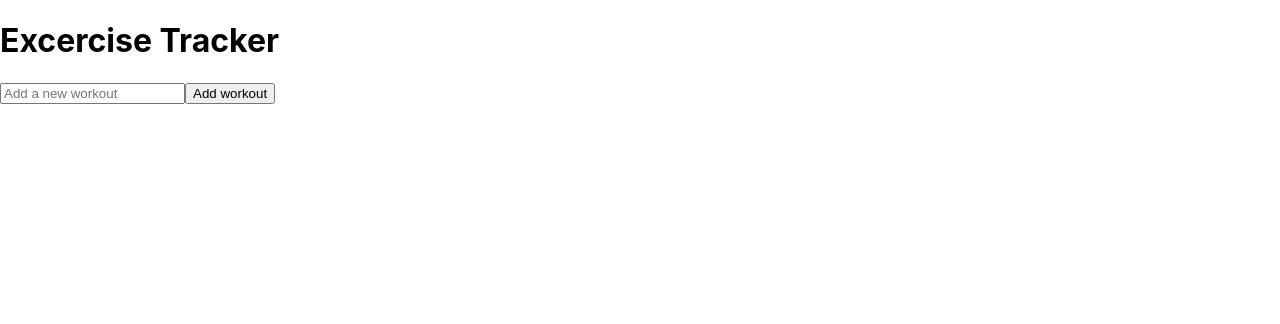
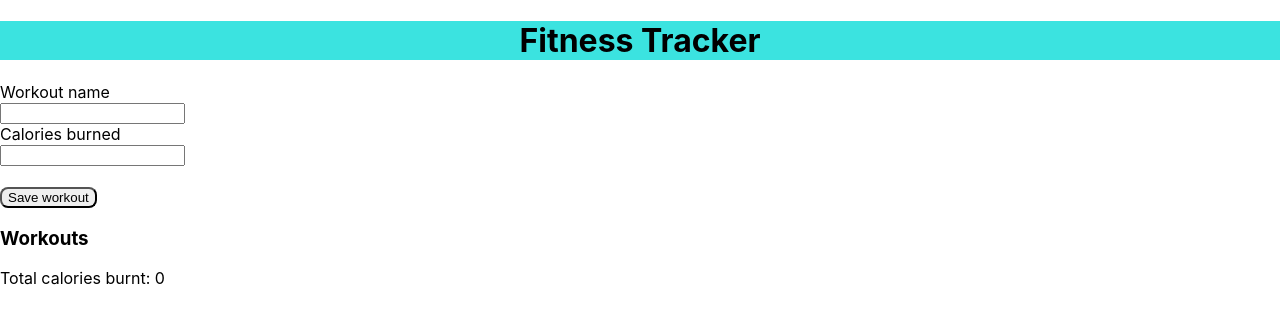
Before and after one commit to paigelowee/SimplyDoProject, a React (Create React App) app: page / in a window 1280 px wide. Shown: the top 324 px of the page. Built offline with nearby package versions, Linux system fonts and the light colour scheme.

Commit message:
totalcalsnotworking

```diff
--- a/src/App.css
+++ b/src/App.css
@@ -1,10 +1,7 @@
 .App {
   text-align: center;
-}
-
-.App-logo {
-  animation: App-logo-spin infinite 20s linear;
-  height: 40vmin;
+  font-color:red;
+  background-color: #3BE3E0;
 }
 
 .App-header {
@@ -18,15 +15,21 @@
   color: white;
 }
 
-.App-link {
-  color: #61dafb;
+.button{
+    border-radius: 8px;
+    -webkit-transition-duration: 0.4s; /* Safari */
+    transition-duration: 0.4s;
 }
 
-@keyframes App-logo-spin {
-  from {
-    transform: rotate(0deg);
-  }
-  to {
-    transform: rotate(360deg);
-  }
+.button:hover {
+  background-color: teal; /* Green */
+  color: white;
 }
+
+.addworkout{
+  float: center;
+}
+
+.workouts{
+  float: left;
+}
--- a/src/App.js
+++ b/src/App.js
@@ -6,7 +6,7 @@ class App extends Component {
   render() {
     return (
       <div>
-        <h1>Excercise Tracker</h1>
+        <h1 class= 'App'>Fitness Tracker</h1>
         <ExerciseTracker />
       </div>
     );
--- a/src/ExerciseTracker.js
+++ b/src/ExerciseTracker.js
@@ -1,43 +1,59 @@
 import React from 'react';
 import Workout from './Workout';
-
+import moment from 'moment'
+import uuid from 'uuid'
+import './App.css';
 
 class ExerciseTracker extends React.Component {
 
   constructor(props) {
     super(props);
-		this.state = { workouts: [], newWorkout: '' };
+		this.state = { workouts: [],
+                   newWorkout: '',
+                  newcalories:'',
+                  totalcalories:0,
+                   };
   }
-	//method
+
   updateNewWorkout = (event) => {
   	 this.setState({ newWorkout: event.target.value });
 	   }
-	//mehthod to add workouts
-	addWorkout = () => {
-		//create  new workout obj
-  		const workout = {
-	  		//title got from state date built in java
-	    	title: this.state.newWorkout,
-	    	date: new Date()
-  		};
-  		//form array
-		const workouts = Object.assign([], this.state.workouts);
-  		//push workout onto array (save it)
-  		workouts.push(workout);
-  		//update state
-  		this.setState({ workouts });
+
+  updatenewcalorie = (event) => {
+     this.setState({ newcalories: event.target.value });
     }
 
-	//method delete workouts
+	addWorkout = () => {
+    const id = uuid.v4();
+  		const workout = {
+	    	title: this.state.newWorkout,
+	    	id:id,
+        cals: this.state.newcalories,
+        time: moment().format('MMMM Do YYYY, h:mm:ss a')
+  		};
+
+		  const workouts = Object.assign([], this.state.workouts);
+  		workouts.push(workout);
+
+      let newcal = this.state.newcalories + this.state.totalcalories;
+      this.setState({totalcalories:newcal});
+
+  		this.setState({ workouts });
+      this.setState({ newWorkout: '' });
+      this.setState({ newcalories: '' });
+	}
+
 	deleteWorkout = (workout) => {
   		const workouts = Object.assign([], this.state.workouts);
   		//locate workout to delete (iterate through array)
   		for (let i = 0; i < workouts.length; i++) {
-    		if (workout.date.getTime() === workouts[i].date.getTime()) {
+    		if (workout.id === workouts[i].id ){
       			//remove the element at pos i (workout to be deleted)
       			workouts.splice(i, 1);
     		}
   		}
+      const newcal = this.state.totalcalories - this.state.newcalories;
+      this.setState({totalcalories:newcal});
   		//update the state
   		this.setState({ workouts });
 	}
@@ -45,13 +61,28 @@ class ExerciseTracker extends React.Component {
   render() {
     	return (
         <div>
-				<input placeholder='Add a new workout' value={this.state.newWorkout} onChange={this.updateNewWorkout} />
-				<button onClick={this.addWorkout}>Add workout</button>
+          <div class='addworkout'>
+            <label1>Workout name</label1>
+            <br/>
+  				  <input  value={this.state.newWorkout} onChange={this.updateNewWorkout} />
+            <br/>
+            <label1>Calories burned</label1>
+            <br/>
+            <input type="number" value={this.state.newcalories} onChange={this.updatenewcalorie} />
+            <br/>
+            <br/>
+  				  <button class='button' onClick={this.addWorkout}>Save workout</button>
+  			</div>
+          <div class='workouts'>
+            <h3>Workouts</h3>
           <ul>
     			   {this.state.workouts.map(workout =>
   					 <Workout workout={workout} key={workout.date} deleteWorkout={this.deleteWorkout} />
     					)}
   				</ul>
+          <p> Total calories burnt: {this.state.totalcalories} </p>
+          </div>
+
       	</div>
 
     	);
--- a/src/Workout.js
+++ b/src/Workout.js
@@ -1,11 +1,14 @@
 import React from 'react';
+import './App.css';
 
 class Workout extends React.Component {
   render() {
     return (
     	<div>
-	    	<li>{this.props.workout.title}
-	    	<button onClick={() => this.props.deleteWorkout(this.props.workout)}>Delete</button>
+	    	<li>Workout: {this.props.workout.title}<br/>
+	    		Calories burned: {this.props.workout.cals}<br/>
+	    		Date/Time: {this.props.workout.time}<br/><br/>
+	    	<button class='button' onClick={() => this.props.deleteWorkout(this.props.workout)}>Delete workout</button>
 			</li>
     	</div>
     );
```
Lines whose indentation alone changed are shown as unchanged.
